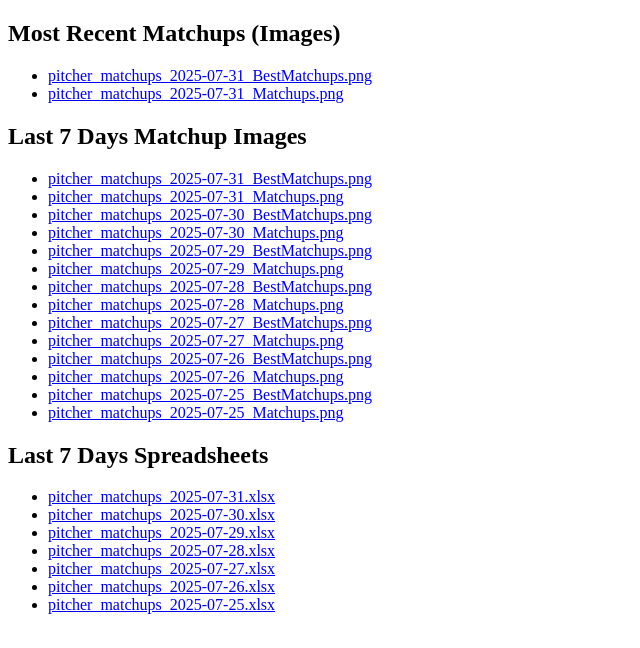
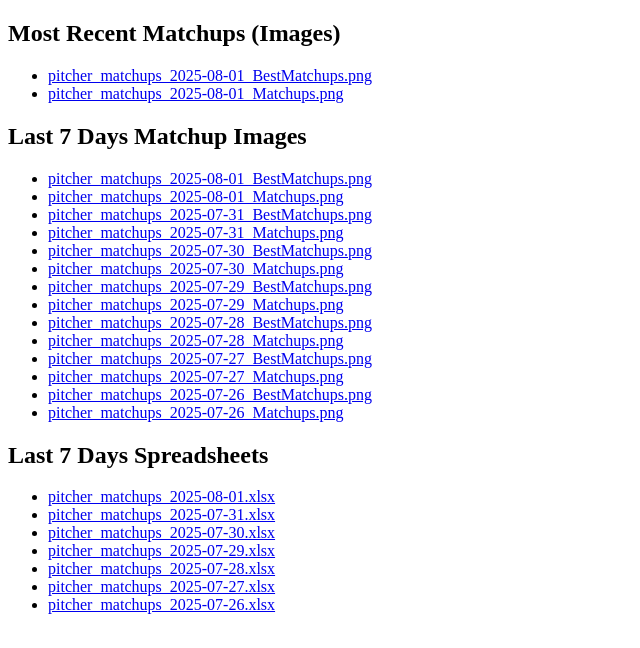
Before and after one commit to jrdogan/mlb-tools, a plain HTML site: page index.html in a window 1280 px wide. Shown: the whole page, without its empty margins (0-640 px from the left). Drawn offline with Linux system fonts and the light colour scheme.

Commit message:
Update index.html

```diff
--- a/index.html
+++ b/index.html
@@ -1,8 +1,10 @@
 <!DOCTYPE html><html><head><meta charset='utf-8'><title>MLB Matchups Index</title></head><body><h2>Most Recent Matchups (Images)</h2><ul>
-<li><a href="https://jrdogan.github.io/mlb-tools/pitcher_matchups_2025-07-31_BestMatchups.png">pitcher_matchups_2025-07-31_BestMatchups.png</a></li>
-<li><a href="https://jrdogan.github.io/mlb-tools/pitcher_matchups_2025-07-31_Matchups.png">pitcher_matchups_2025-07-31_Matchups.png</a></li>
+<li><a href="https://jrdogan.github.io/mlb-tools/pitcher_matchups_2025-08-01_BestMatchups.png">pitcher_matchups_2025-08-01_BestMatchups.png</a></li>
+<li><a href="https://jrdogan.github.io/mlb-tools/pitcher_matchups_2025-08-01_Matchups.png">pitcher_matchups_2025-08-01_Matchups.png</a></li>
 </ul>
 <h2>Last 7 Days Matchup Images</h2><ul>
+<li><a href="https://jrdogan.github.io/mlb-tools/pitcher_matchups_2025-08-01_BestMatchups.png">pitcher_matchups_2025-08-01_BestMatchups.png</a></li>
+<li><a href="https://jrdogan.github.io/mlb-tools/pitcher_matchups_2025-08-01_Matchups.png">pitcher_matchups_2025-08-01_Matchups.png</a></li>
 <li><a href="https://jrdogan.github.io/mlb-tools/pitcher_matchups_2025-07-31_BestMatchups.png">pitcher_matchups_2025-07-31_BestMatchups.png</a></li>
 <li><a href="https://jrdogan.github.io/mlb-tools/pitcher_matchups_2025-07-31_Matchups.png">pitcher_matchups_2025-07-31_Matchups.png</a></li>
 <li><a href="https://jrdogan.github.io/mlb-tools/pitcher_matchups_2025-07-30_BestMatchups.png">pitcher_matchups_2025-07-30_BestMatchups.png</a></li>
@@ -15,15 +17,13 @@
 <li><a href="https://jrdogan.github.io/mlb-tools/pitcher_matchups_2025-07-27_Matchups.png">pitcher_matchups_2025-07-27_Matchups.png</a></li>
 <li><a href="https://jrdogan.github.io/mlb-tools/pitcher_matchups_2025-07-26_BestMatchups.png">pitcher_matchups_2025-07-26_BestMatchups.png</a></li>
 <li><a href="https://jrdogan.github.io/mlb-tools/pitcher_matchups_2025-07-26_Matchups.png">pitcher_matchups_2025-07-26_Matchups.png</a></li>
-<li><a href="https://jrdogan.github.io/mlb-tools/pitcher_matchups_2025-07-25_BestMatchups.png">pitcher_matchups_2025-07-25_BestMatchups.png</a></li>
-<li><a href="https://jrdogan.github.io/mlb-tools/pitcher_matchups_2025-07-25_Matchups.png">pitcher_matchups_2025-07-25_Matchups.png</a></li>
 </ul>
 <h2>Last 7 Days Spreadsheets</h2><ul>
+<li><a href="https://jrdogan.github.io/mlb-tools/pitcher_matchups_2025-08-01.xlsx">pitcher_matchups_2025-08-01.xlsx</a></li>
 <li><a href="https://jrdogan.github.io/mlb-tools/pitcher_matchups_2025-07-31.xlsx">pitcher_matchups_2025-07-31.xlsx</a></li>
 <li><a href="https://jrdogan.github.io/mlb-tools/pitcher_matchups_2025-07-30.xlsx">pitcher_matchups_2025-07-30.xlsx</a></li>
 <li><a href="https://jrdogan.github.io/mlb-tools/pitcher_matchups_2025-07-29.xlsx">pitcher_matchups_2025-07-29.xlsx</a></li>
 <li><a href="https://jrdogan.github.io/mlb-tools/pitcher_matchups_2025-07-28.xlsx">pitcher_matchups_2025-07-28.xlsx</a></li>
 <li><a href="https://jrdogan.github.io/mlb-tools/pitcher_matchups_2025-07-27.xlsx">pitcher_matchups_2025-07-27.xlsx</a></li>
 <li><a href="https://jrdogan.github.io/mlb-tools/pitcher_matchups_2025-07-26.xlsx">pitcher_matchups_2025-07-26.xlsx</a></li>
-<li><a href="https://jrdogan.github.io/mlb-tools/pitcher_matchups_2025-07-25.xlsx">pitcher_matchups_2025-07-25.xlsx</a></li>
 </ul></body></html>
```
